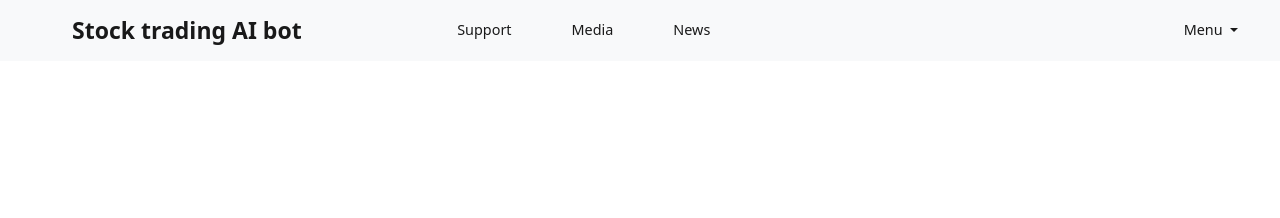
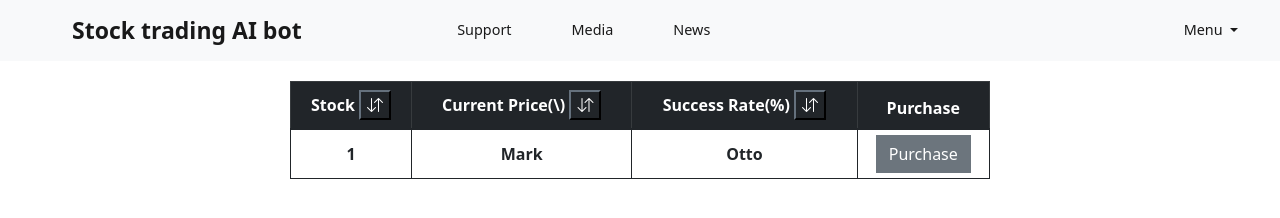
Before and after one commit to LeeBohyun/OSS_team19_project, a plain HTML site: page cart.html in a window 1280 px wide. Drawn offline with nearby package versions, Linux system fonts and the light colour scheme.

Commit message:
Add stock table to cart.html

```diff
--- /dev/null
+++ b/cart.css
@@ -0,0 +1,18 @@
+table#stocktable{
+  width: 700px;
+  margin: 0px auto;
+  vertical-align: middle;
+  text-align: center;
+  font-weight: bold;
+  margin-top: 20px;
+  margin-bottom: 20px;
+  padding: 0;
+}
+
+th{
+    width: auto;
+}
+
+tbody td{
+    padding: 5px !important;
+}
--- a/cart.html
+++ b/cart.html
@@ -17,11 +17,11 @@
             href="https://cdn.jsdelivr.net/npm/bootstrap-icons@1.7.1/font/bootstrap-icons.css"
         />
         <link rel="stylesheet" href="main.css">
+        <link rel="stylesheet" href="cart.css">
 
         <title></title>
     </head>
     <body>
-
         <nav class="navbar navbar-expand-lg navbar-light bg-light">
             <div class="container-fluid">
               <a class="navbar-brand" href="./index.html">Stock trading AI bot</a>
@@ -54,10 +54,48 @@
                     </ul>
                     </li>
                 </ul>
-
               </div>
             </div>
           </nav>
+
+        <div id="content">
+            <table id="stocktable" class="table table-bordered border border-dark">
+                <thead>
+                  <tr class="table-dark">
+                    <th>
+                        Stock
+                        <button id="sortname" class="btn-dark">
+                            <i class="bi bi-arrow-down-up"></i>
+                        </button>
+                    </th>
+                    <th>
+                        Current Price(\)
+                        <button id="sortname" class="btn-dark">
+                            <i class="bi bi-arrow-down-up"></i>
+                        </button>
+                    </th>
+                    <th>
+                        Success Rate(%)
+                        <button id="sortname" class="btn-dark">
+                            <i class="bi bi-arrow-down-up"></i>
+                        </button>
+                    </th>
+                    <th>
+                        Purchase
+                    </th>
+                  </tr>
+                </thead>
+                <tbody>
+                  <tr id="stock_info">
+                    <td id="name">1</td>
+                    <td id="price">Mark</td>
+                    <td id="possibility">Otto</td>
+                    <td><button type="button" class="btn btn-secondary rounded-0">Purchase</button></td>
+                  </tr>
+                </tbody>
+            </table>
+        </div>
+
         <!-- Option 1: Bootstrap Bundle with Popper -->
         <script
             src="https://cdn.jsdelivr.net/npm/bootstrap@5.1.3/dist/js/bootstrap.bundle.min.js"
```
